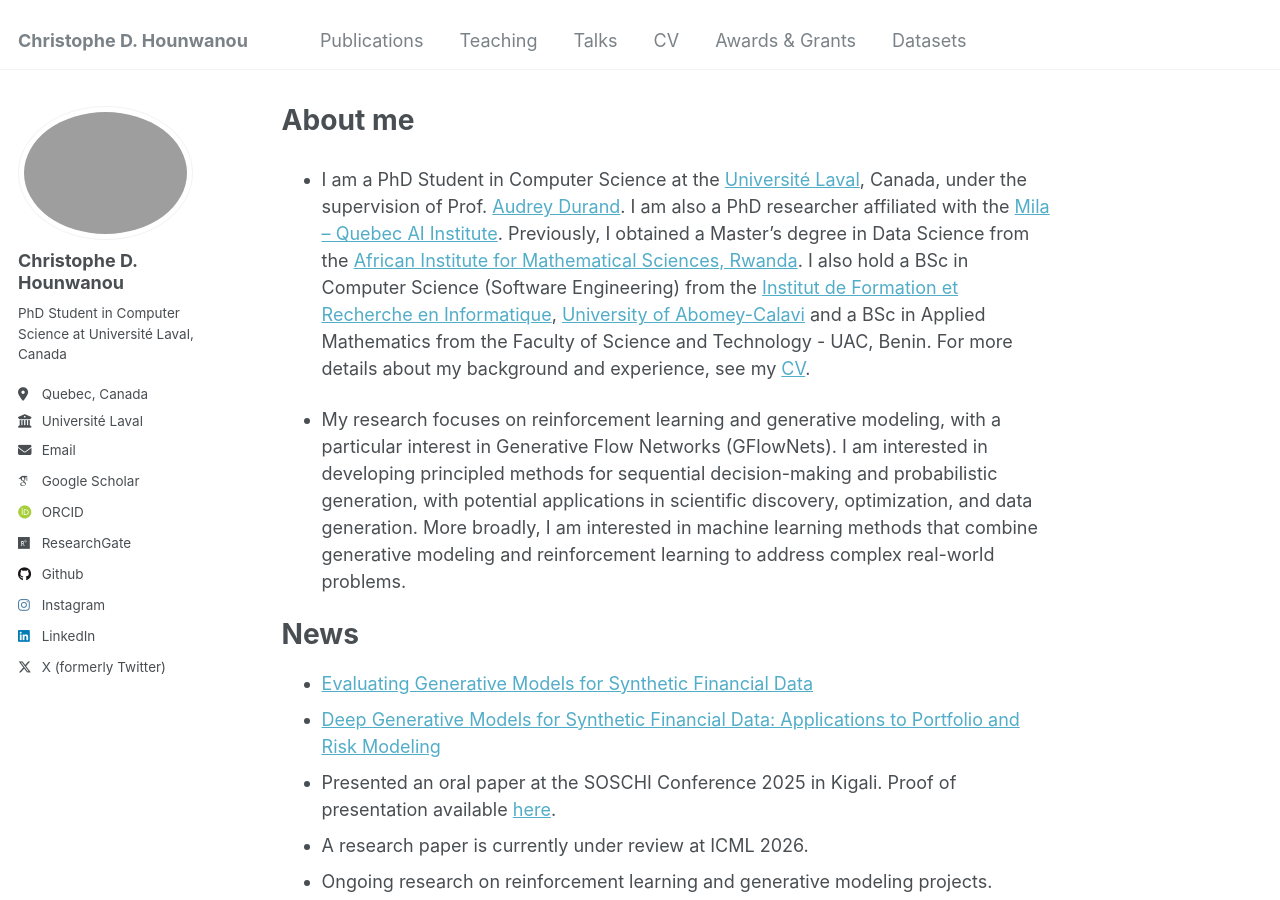
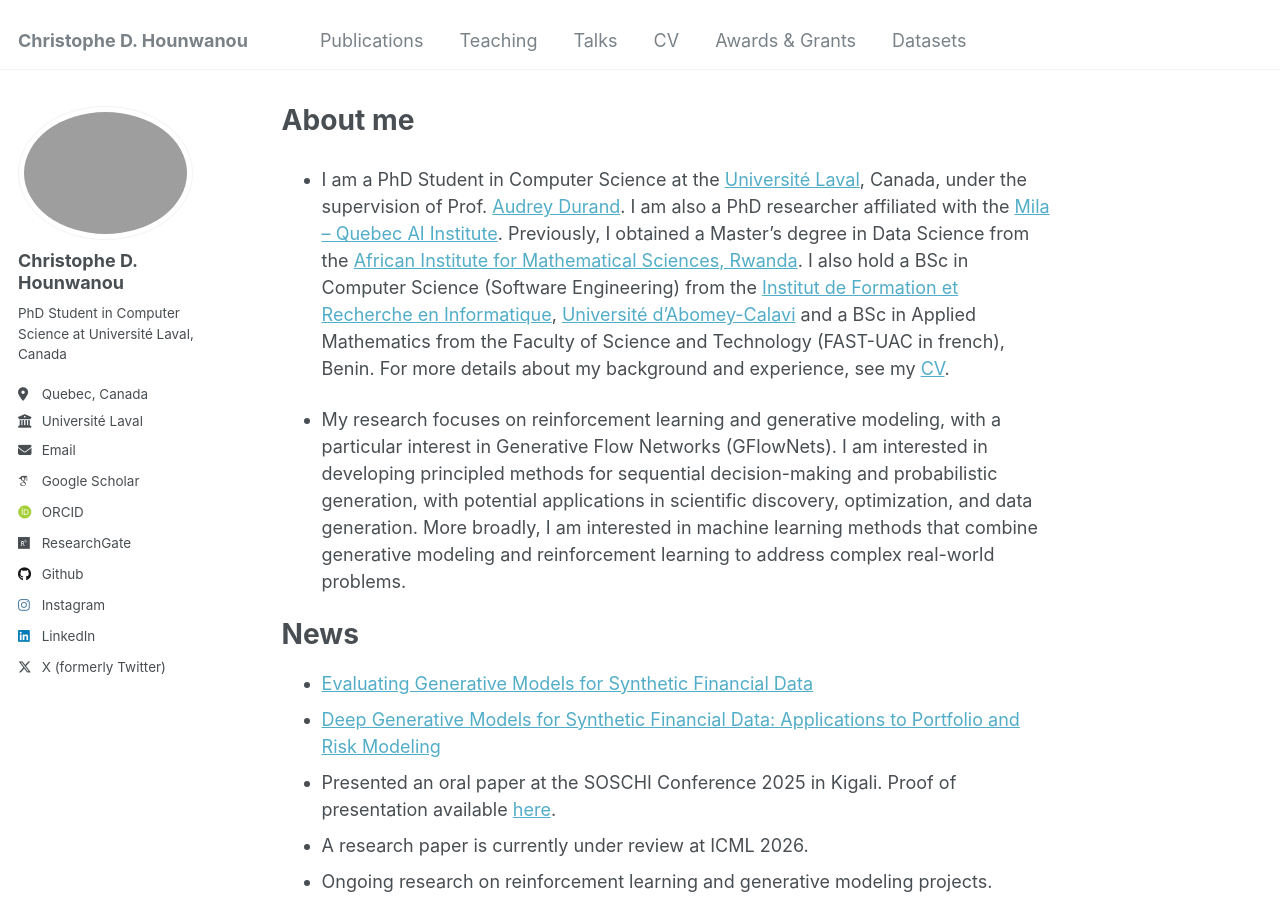
Before and after one commit to chrishounwanou/chrishounwanou.github.io, a Jekyll site: the page built from _pages/about.md, in a window 1280 px wide and 900 px high. Built offline with Jekyll 4.4.1, drawn with Linux system fonts in a browser that asks for light colours; some web fonts are replaced.

Commit message:
Update about.md

```diff
--- a/_pages/about.md
+++ b/_pages/about.md
@@ -6,7 +6,7 @@ redirect_from:
   - /about/
   - /about.html
 ---
-- I am a PhD Student in Computer Science at the [Université Laval](https://www.ulaval.ca/), Canada, under the supervision of Prof. [Audrey Durand](https://mila.quebec/fr/annuaire/audrey-durand). I am also a PhD researcher affiliated with the [Mila – Quebec AI Institute](https://mila.quebec/fr). Previously, I obtained a Master's degree in Data Science from the [African Institute for Mathematical Sciences, Rwanda](https://aims.ac.rw/). I also hold a BSc in Computer Science (Software Engineering) from the [Institut de Formation et Recherche en Informatique](https://ifri-uac.bj/), [University of Abomey-Calavi](https://www.uac.bj/) and a BSc in Applied Mathematics from the Faculty of Science and Technology - UAC, Benin. For more details about my background and experience, see my [CV](/files/Christophe_Hounwanou_CV.pdf).
+- I am a PhD Student in Computer Science at the [Université Laval](https://www.ulaval.ca/), Canada, under the supervision of Prof. [Audrey Durand](https://mila.quebec/fr/annuaire/audrey-durand). I am also a PhD researcher affiliated with the [Mila – Quebec AI Institute](https://mila.quebec/fr). Previously, I obtained a Master's degree in Data Science from the [African Institute for Mathematical Sciences, Rwanda](https://aims.ac.rw/). I also hold a BSc in Computer Science (Software Engineering) from the [Institut de Formation et Recherche en Informatique](https://ifri-uac.bj/), [Université d'Abomey-Calavi](https://www.uac.bj/) and a BSc in Applied Mathematics from the Faculty of Science and Technology (FAST-UAC in french), Benin. For more details about my background and experience, see my [CV](/files/Christophe_Hounwanou_CV.pdf).
 
 - My research focuses on reinforcement learning and generative modeling, with a particular interest in Generative Flow Networks (GFlowNets). I am interested in developing principled methods for sequential decision-making and probabilistic generation, with potential applications in scientific discovery, optimization, and data generation. More broadly, I am interested in machine learning methods that combine generative modeling and reinforcement learning to address complex real-world problems.
 
```
